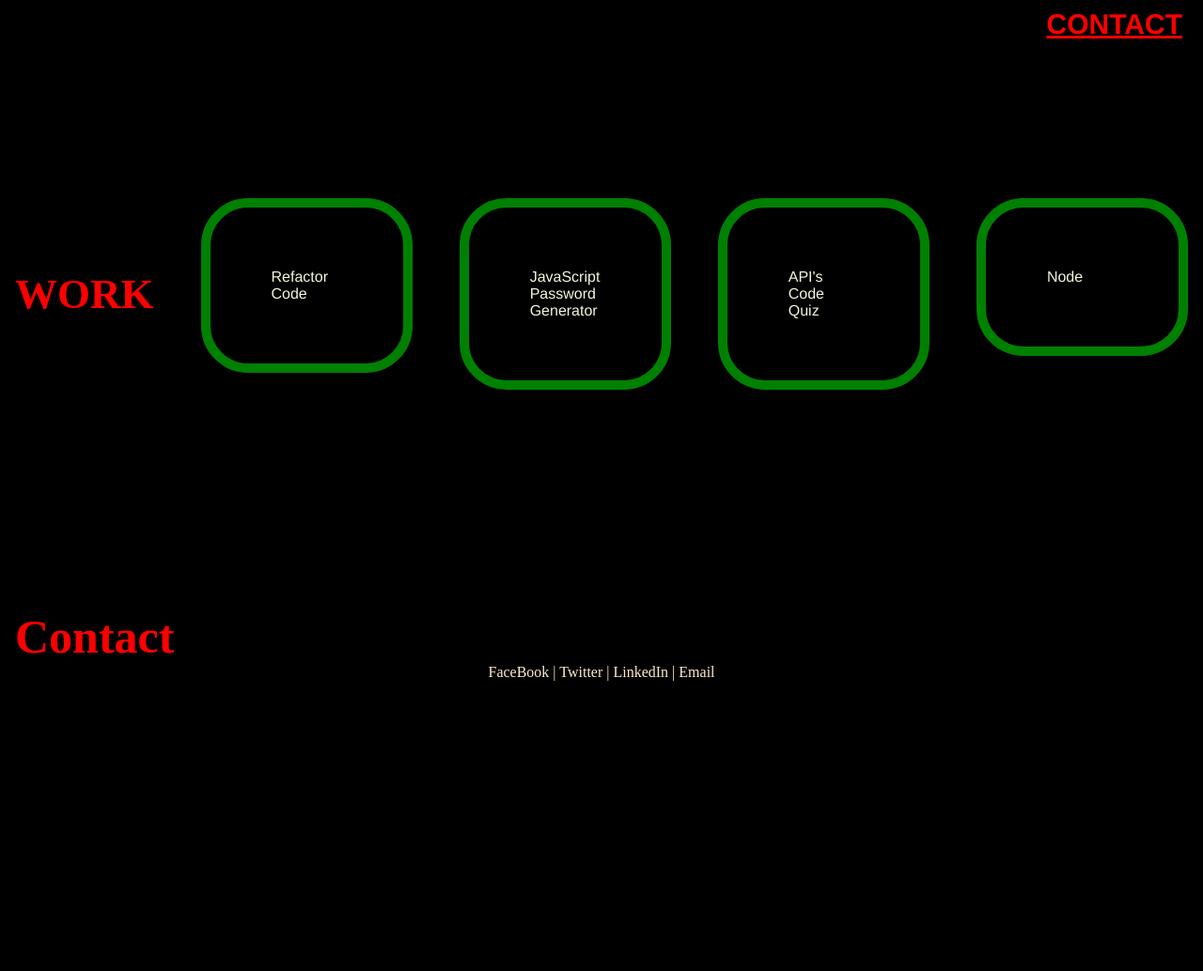
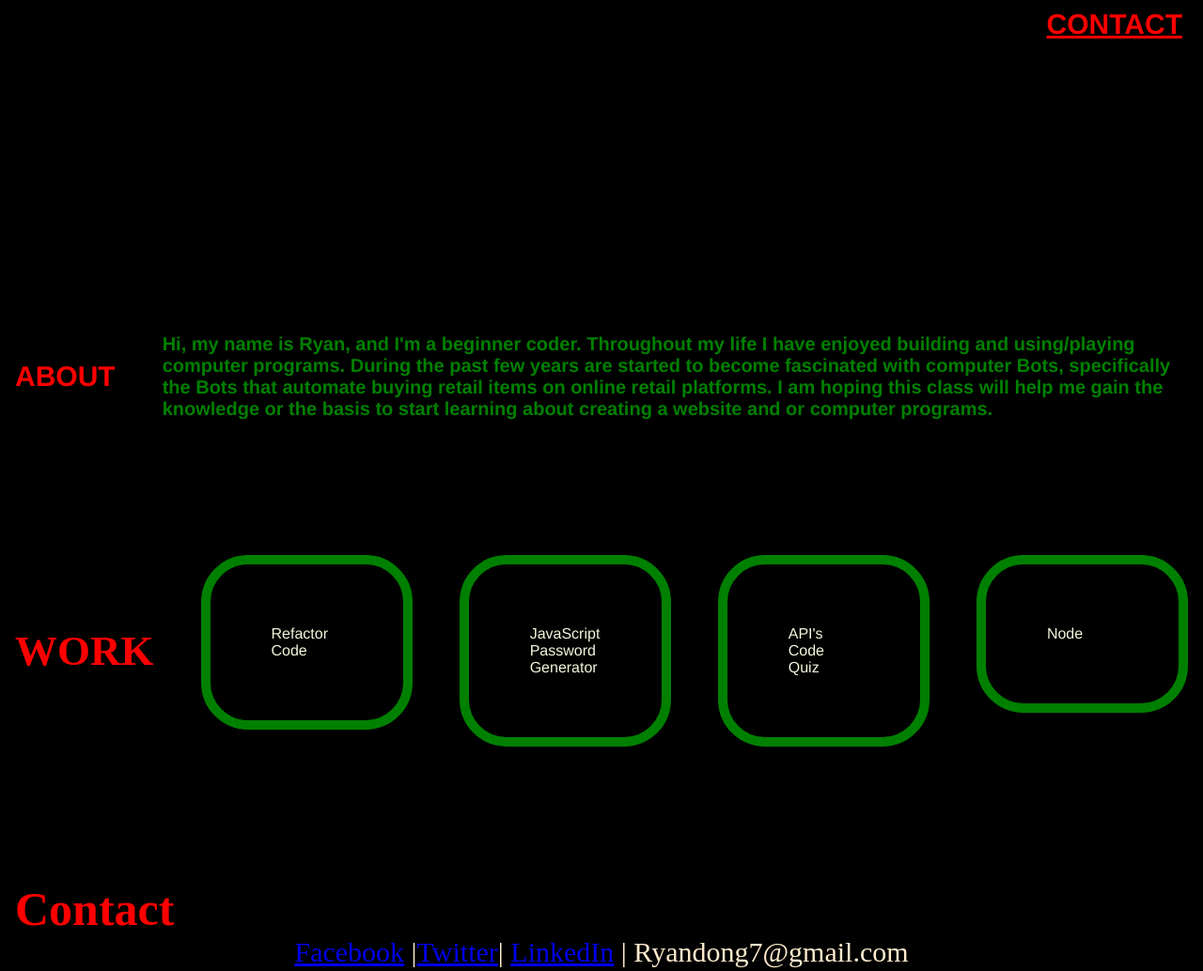
Before and after one commit to Arspeke8/AdvCSSProffesionalPortfolio, a plain HTML site: page index.html in a window 1280 px wide. Shown: the part 119-1153 px from the top of the page at 94% size. Before the commit the page ends 874 px from the top, so only its background shows below. Drawn offline with Linux system fonts and the light colour scheme.

Commit message:
added nav links and contact links

```diff
--- a/assets/style.css
+++ b/assets/style.css
@@ -78,7 +78,7 @@ footer {
     font-weight: bold;
 }
 
-.work {
+.work, .Color {
     color:red;
     padding: 0px;
     display: flex;
@@ -115,4 +115,21 @@ footer {
     display: flex;
     justify-content: center;
     align-items: space-between;
+    font-size: 30px;
 }
+
+.About {
+    display:flex;
+    gap: 17px 50px;
+    font-weight: bold;
+    font-size: 20px;
+    padding-top: 0px;
+    font-family: Helvetica;
+    margin-bottom: ;
+   }
+
+.p {
+    color:green;
+    display:flex;
+    align-items: flex-end;
+}
--- a/index.html
+++ b/index.html
@@ -3,6 +3,7 @@
   <head>
     <title>Ryan Dong Portfolio - Beginner Coder</title>
     <meta charset="UTF-8"/>
+    <meta name="viewport" content="width=device-width, initial-scale=1.0">
     <link rel="stylesheet" href="assets/style.css">
   </head>
 <body>
@@ -23,13 +24,36 @@
                     <a class="a" href="#work">WORK</a>
                 </li>
                 <li>
-                    <a class="a" href="Contact">CONTACT</a>
+                    <a class="a" href="#Contact">CONTACT</a>
                 </li>
             </ul>
         </nav>
     </header>
-
-    <section class="section">
+    <br>
+    <br>
+    <br>
+    <br>
+    <br>
+    <br>
+    <br>
+    <br>
+    <section id="about" class="About">
+        <div class="Color">
+        <b class="Color">ABOUT</b>
+        </div>
+            <p class="p">
+                Hi, my name is Ryan, and I'm a beginner coder. Throughout my life I have enjoyed building and using/playing computer programs. During the past few years are started to become fascinated with computer Bots, specifically the Bots that automate buying retail items on online retail platforms. I am hoping this class will help me gain the knowledge or the basis to start learning about creating a website and or computer programs.
+            </p>
+    </section>
+    <br>
+    <br>
+    <br>
+    <br>
+    <br>
+    <br>
+    <br>
+    <br>
+    <section id="work" class="section">
         <div class="work">
             <h1>WORK</h1>
         </div>
@@ -55,17 +79,14 @@
     <br>
     <br>
     <br>
-    <br>
-    <br>
-    <br>
-    <br>
-    <br>
-    <footer class="footer">
+    <footer id="Contact" class="footer">
         <div>
             <h1 class="C">Contact</h1>
         </div>
         <div class="bottom">
-            <ul>FaceBook  |  Twitter  |  LinkedIn  |  Email</ul>
+            <ul><a href="#https://www.facebook.com/" target="_blank">Facebook</a>
+                |<a href="#https://www.twitter.com/" target="_blank">Twitter</a>|
+                 <a href="#https://www.LinkedIn.com/" target="_blank">LinkedIn</a>  |  Ryandong7@gmail.com</ul>
         </div>
     </footer>
 </body>
```
